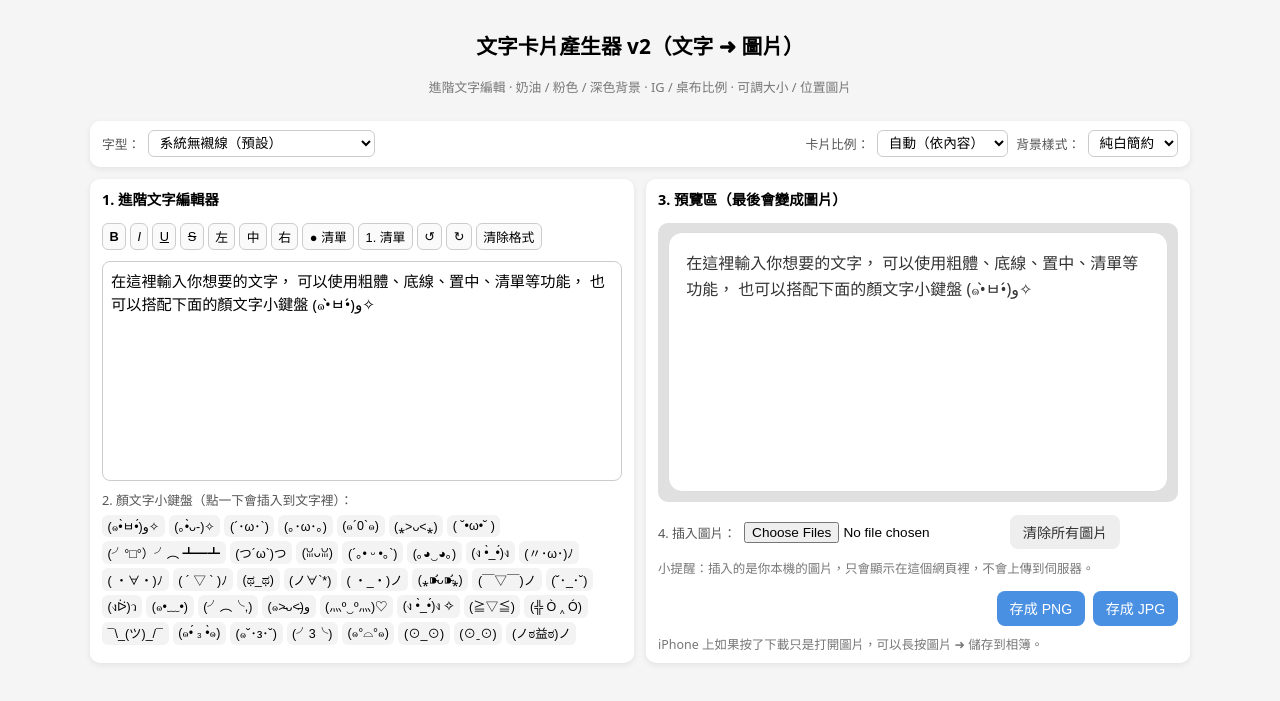
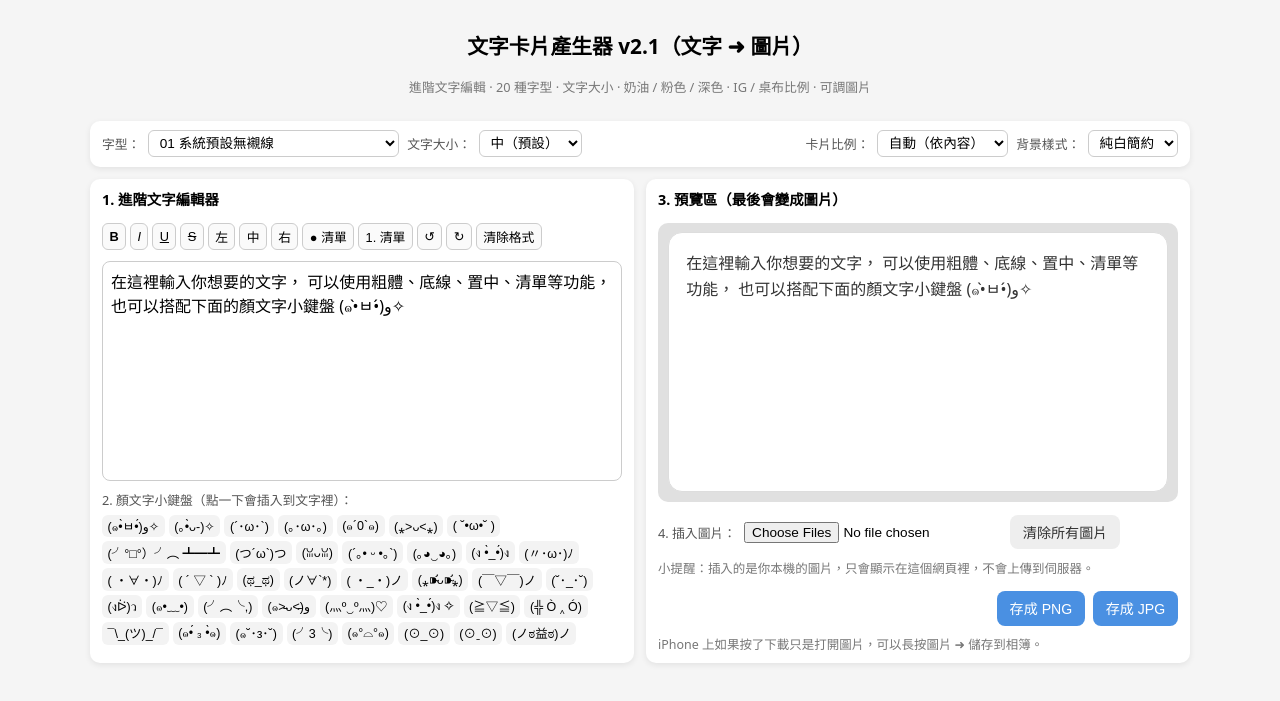
Before and after one commit to panmuksiesta/text-card-webapp, a plain HTML site: page index.html in a window 1280 px wide. Drawn offline with nearby package versions, Linux system fonts and the light colour scheme.

Commit message:
更新 index.html

```diff
--- a/index.html
+++ b/index.html
@@ -2,7 +2,7 @@
 <html lang="zh-Hant">
 <head>
   <meta charset="UTF-8" />
-  <title>文字卡片產生器 v2</title>
+  <title>文字卡片產生器 v2.1</title>
 
   <!-- 讓手機版好操作 -->
   <meta name="viewport" content="width=device-width, initial-scale=1.0" />
@@ -14,7 +14,7 @@
   <meta name="apple-mobile-web-app-status-bar-style" content="default" />
   <meta name="apple-mobile-web-app-title" content="文字卡片產生器" />
 
-  <!-- Google Fonts -->
+  <!-- Google Fonts：Noto Sans / Serif TC -->
   <link rel="stylesheet" href="https://fonts.googleapis.com/css2?family=Noto+Sans+TC:wght@400;700&family=Noto+Serif+TC:wght@400;700&display=swap" />
 
   <!-- html2canvas：把預覽區轉成圖片 -->
@@ -117,6 +117,7 @@
     }
 
     #fontSelect,
+    #fontSizeGlobal,
     #sizePreset,
     #bgPreset {
       padding: 0.25rem 0.4rem;
@@ -156,7 +157,7 @@
       width: 100%;
       min-height: 220px;
       padding: 0.5rem;
-      font-size: 0.95rem;
+      font-size: 1rem; /* 會被 JS 覆蓋成全局文字大小 */
       border-radius: 8px;
       border: 1px solid #ccc;
       line-height: 1.5;
@@ -214,6 +215,7 @@
       line-height: 1.6;
       color: #333;
       position: relative;
+      font-size: 1rem; /* 會被 JS 覆蓋成全局文字大小 */
     }
 
     #previewText {
@@ -347,30 +349,84 @@
 </head>
 <body>
   <div class="container">
-    <h1>文字卡片產生器 v2（文字 ➜ 圖片）</h1>
-    <div class="subtitle">進階文字編輯 · 奶油 / 粉色 / 深色背景 · IG / 桌布比例 · 可調大小 / 位置圖片</div>
+    <h1>文字卡片產生器 v2.1（文字 ➜ 圖片）</h1>
+    <div class="subtitle">進階文字編輯 · 20 種字型 · 文字大小 · 奶油 / 粉色 / 深色 · IG / 桌布比例 · 可調圖片</div>
 
-    <!-- 上方工具列：字型、尺寸與背景樣式 -->
+    <!-- 上方工具列：字型、文字大小、尺寸與背景樣式 -->
     <div class="panel">
       <div class="top-bar">
         <div class="top-bar-group">
           <label for="fontSelect">字型：</label>
           <select id="fontSelect">
-            <option value='system-ui, -apple-system, "Noto Sans TC", sans-serif'>
-              系統無襯線（預設）
+            <option value='system-ui, -apple-system, BlinkMacSystemFont, "Segoe UI", "Noto Sans TC", sans-serif'>
+              01 系統預設無襯線
             </option>
             <option value='"Noto Sans TC", -apple-system, system-ui, sans-serif'>
-              Noto Sans TC（清爽無襯線）
+              02 Noto Sans TC（清爽）
             </option>
             <option value='"Noto Serif TC", "Times New Roman", serif'>
-              Noto Serif TC（書卷風有襯線）
+              03 Noto Serif TC（書卷）
             </option>
             <option value='"PingFang TC", "Microsoft JhengHei", sans-serif'>
-              蘋方 / 微軟正黑
+              04 蘋方 / 微軟正黑
             </option>
-            <option value='"Courier New", monospace'>
-              打字機風格（等寬字）
+            <option value='"Heiti TC", "LiHei Pro", sans-serif'>
+              05 黑體（台灣 Heiti）
             </option>
+            <option value='"Hiragino Sans GB", "Hiragino Sans TC", sans-serif'>
+              06 Hiragino Sans
+            </option>
+            <option value='"Source Han Sans TC", "Noto Sans CJK TC", sans-serif'>
+              07 思源黑體 / Noto Sans CJK
+            </option>
+            <option value='"Source Han Serif TC", "Noto Serif CJK TC", serif'>
+              08 思源宋體 / Serif CJK
+            </option>
+            <option value='"DFKai-SB", "BiauKai", cursive'>
+              09 標楷體風格
+            </option>
+            <option value='"PMingLiU", "MingLiU", serif'>
+              10 新細明體 / 細明體
+            </option>
+            <option value='"cwTeXYen", "Noto Sans TC", sans-serif'>
+              11 cwTeXYen 圓體（若有安裝）
+            </option>
+            <option value='"cwTeXHei", "Noto Sans TC", sans-serif'>
+              12 cwTeXHei 黑體（若有安裝）
+            </option>
+            <option value='"cwTeXKai", "DFKai-SB", cursive'>
+              13 cwTeX 楷書（若有安裝）
+            </option>
+            <option value='"HanWangHeiLight", "Heiti TC", sans-serif'>
+              14 華康黑體系（若有安裝）
+            </option>
+            <option value='"HanWangMingLight", "PMingLiU", serif'>
+              15 華康明體系（若有安裝）
+            </option>
+            <option value='"Microsoft YaHei", "Microsoft JhengHei", sans-serif'>
+              16 微軟雅黑 / 正黑
+            </option>
+            <option value='"Apple LiGothic Medium", "Heiti TC", sans-serif'>
+              17 蘋果儷中黑
+            </option>
+            <option value='"Apple LiSung Light", "PMingLiU", serif'>
+              18 蘋果儷細宋
+            </option>
+            <option value='"Helvetica Neue", "Noto Sans TC", sans-serif'>
+              19 Helvetica Neue（西文＋中）
+            </option>
+            <option value='"Times New Roman", "Noto Serif TC", serif'>
+              20 Times New Roman（西文＋中）
+            </option>
+          </select>
+
+          <label for="fontSizeGlobal">文字大小：</label>
+          <select id="fontSizeGlobal">
+            <option value="0.9rem">小</option>
+            <option value="1rem" selected>中（預設）</option>
+            <option value="1.15rem">略大</option>
+            <option value="1.3rem">大</option>
+            <option value="1.5rem">特大</option>
           </select>
         </div>
 
@@ -507,6 +563,7 @@
     const imageInput = document.getElementById("imageInput");
     const imageContainer = document.getElementById("imageContainer");
     const fontSelect = document.getElementById("fontSelect");
+    const fontSizeGlobal = document.getElementById("fontSizeGlobal");
     const sizePreset = document.getElementById("sizePreset");
     const bgPreset = document.getElementById("bgPreset");
 
@@ -536,7 +593,7 @@
     editor.addEventListener("keyup", updatePreviewFromEditor);
     editor.addEventListener("mouseup", updatePreviewFromEditor);
 
-    // 工具列：使用 document.execCommand（簡單好用）
+    // 工具列：使用 document.execCommand
     toolbar.addEventListener("click", (e) => {
       const btn = e.target.closest("button");
       if (!btn) return;
@@ -544,13 +601,7 @@
       if (!cmd) return;
 
       editor.focus();
-
-      if (cmd === "undo" || cmd === "redo") {
-        document.execCommand(cmd, false, null);
-      } else {
-        document.execCommand(cmd, false, null);
-      }
-
+      document.execCommand(cmd, false, null);
       updatePreviewFromEditor();
     });
 
@@ -559,9 +610,6 @@
       document.execCommand("removeFormat", false, null);
       updatePreviewFromEditor();
     });
-
-    // 初始同步一次
-    updatePreviewFromEditor();
 
     // ---------- 顏文字小鍵盤 ----------
     const kaomojis = [
@@ -590,15 +638,29 @@
       kaomojiBar.appendChild(btn);
     });
 
-    // ---------- 字型切換 ----------
+    // ---------- 全局字型 & 文字大小 ----------
     function applyFont() {
       const fontFamily = fontSelect.value;
       editor.style.fontFamily = fontFamily;
       preview.style.fontFamily = fontFamily;
     }
 
-    fontSelect.addEventListener("change", applyFont);
+    function applyFontSize() {
+      const size = fontSizeGlobal.value;
+      editor.style.fontSize = size;
+      preview.style.fontSize = size;
+    }
+
+    fontSelect.addEventListener("change", () => {
+      applyFont();
+    });
+
+    fontSizeGlobal.addEventListener("change", () => {
+      applyFontSize();
+    });
+
     applyFont();
+    applyFontSize();
 
     // ---------- 卡片尺寸 & 背景樣式 ----------
     function applySizePreset() {
@@ -733,7 +795,7 @@
       const filename = `card-${Date.now()}.${type === "jpeg" ? "jpg" : "png"}`;
 
       html2canvas(preview, {
-        backgroundColor: null, // 使用目前卡片背景
+        backgroundColor: null,
         scale: 2,
       }).then((canvas) => {
         const dataUrl =
@@ -753,6 +815,9 @@
 
     savePngBtn.addEventListener("click", () => downloadPreviewAsImage("png"));
     saveJpgBtn.addEventListener("click", () => downloadPreviewAsImage("jpeg"));
+
+    // 初始同步一次
+    updatePreviewFromEditor();
   </script>
 </body>
 </html>
```
